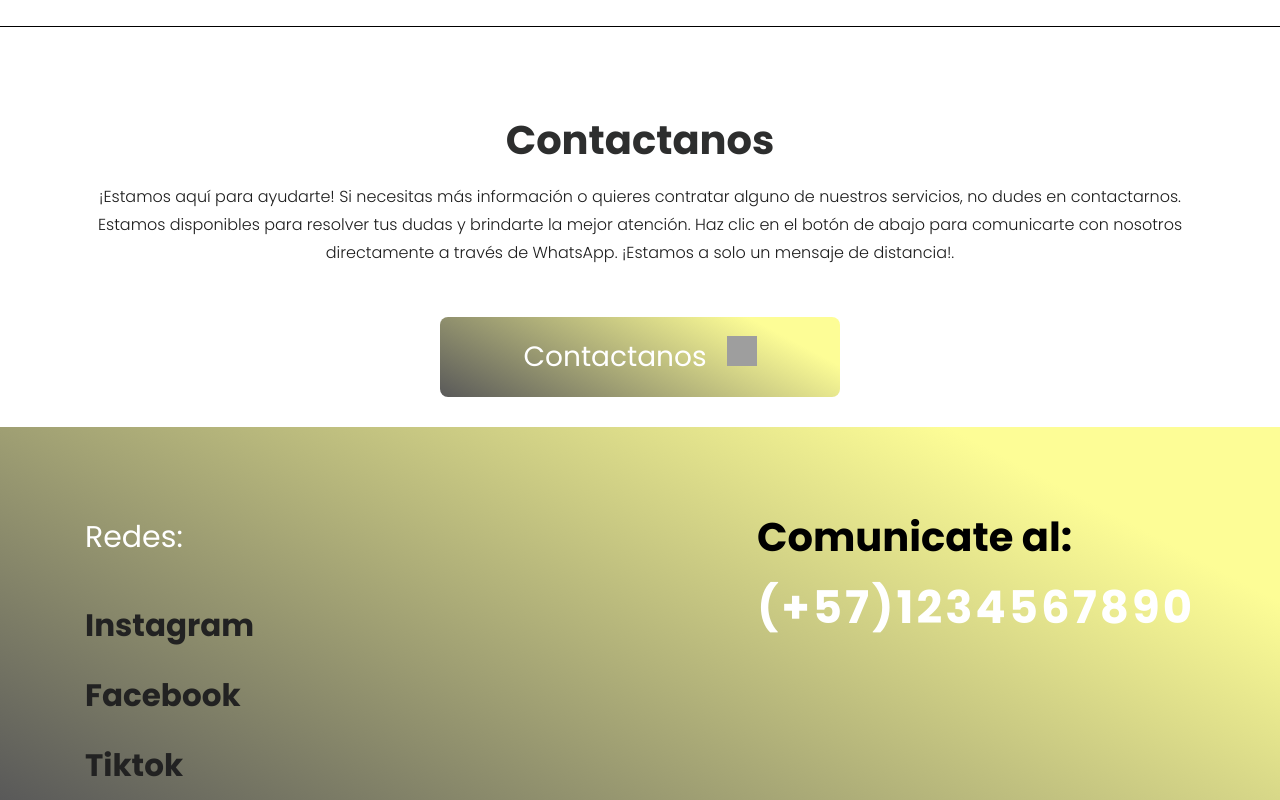
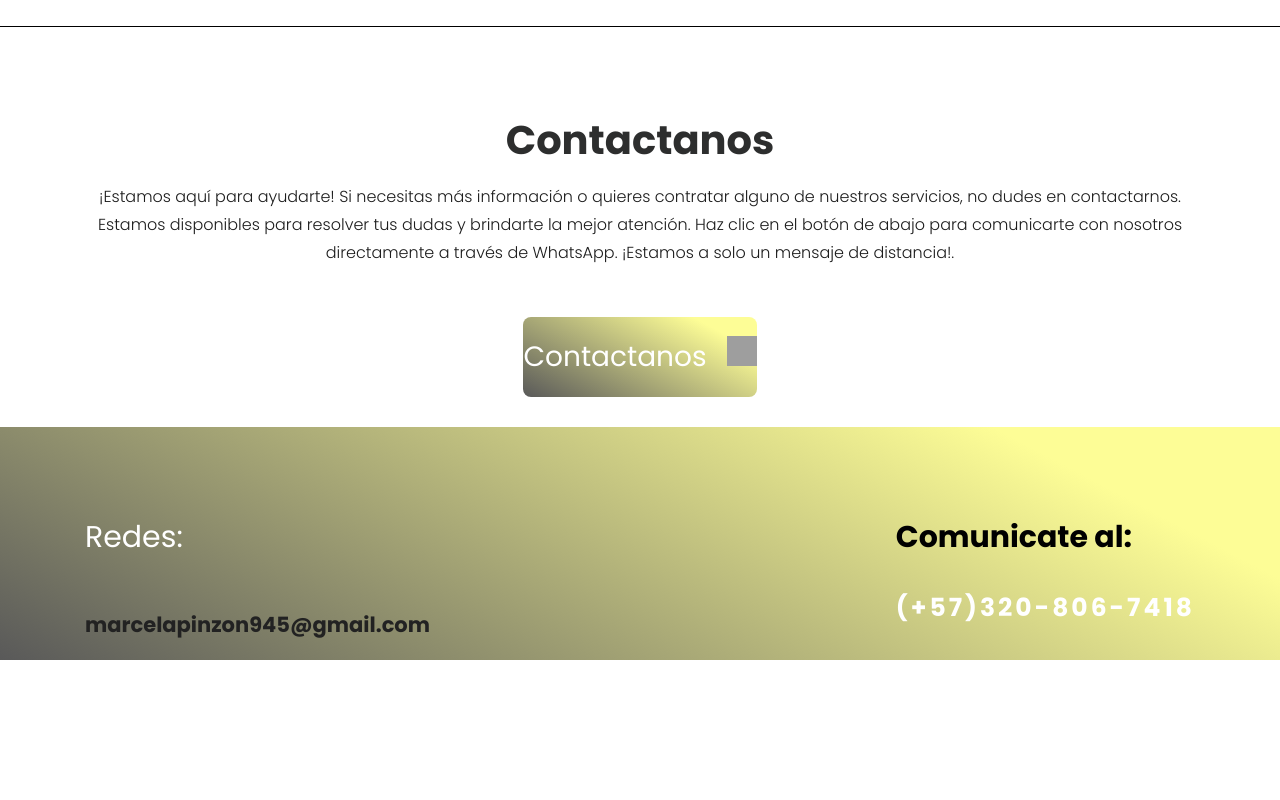
Before and after one commit to digitalpruu/Panaderia_y_pasteleria_milenios_J, a plain HTML site: page index.html in a window 1280 px wide. Shown: the part 1497-2297 px from the top of the page. After the commit the page ends 2157 px from the top, so only its background shows below. Drawn offline with nearby package versions, Linux system fonts and the light colour scheme; grey boxes are pictures that could not be loaded.

Commit message:
Initial commit from script

```diff
--- a/css/responsive.css
+++ b/css/responsive.css
@@ -27,6 +27,12 @@
         flex-direction: column;
         text-align: center;
     }
+    .call_now2 span {
+        font-size: 15px;
+   }
+   .call_now span {
+    font-size: 35px;
+}
 }
 
 @media only screen and (min-width: 769px) and (max-width: 1024px) {
--- a/css/style.css
+++ b/css/style.css
@@ -1291,7 +1291,7 @@ display: block;
 .primary-button{
      background: linear-gradient(207.8deg, #fdfd96 16.69%, #595959 100%);
      border-radius: 8px;
-     width: 400px;
+     max-width: 400px;
      height: 80px;
      font-size: 2em;
      color: white;
@@ -1390,7 +1390,7 @@ padding-bottom: 33px;
 
  }
 .call_now2 span {
-     font-size: 31px;
+     font-size: 21px;
      line-height: 30px;
      font-weight: bold;
      color: #000;
@@ -1405,7 +1405,7 @@ padding-bottom: 33px;
 }
 
 .call_now h3 {
-     font-size: 40px;
+     font-size: 30px;
 line-height: 40px;
 font-weight: 700;
 color: #000;
@@ -1413,7 +1413,7 @@ padding-bottom: 33px;
 
  }
 .call_now span {
-     font-size: 45px;
+     font-size: 25px;
      line-height: 35px;
      font-weight: bold;
      color: #fff;
@@ -1424,3 +1424,7 @@ padding-bottom: 33px;
 .text-img{
      max-width: 700px;
 }
+.button-container a{
+     min-width: 100px;
+     max-width: 400px;
+}
--- a/index.html
+++ b/index.html
@@ -72,7 +72,7 @@
                               <h1>Milenios J</h1>
                               <span>Panaderia<br>
                               <strong class="land_bold">Y pasteleria</strong></span>
-                              <a href="#">Contactanos</a>
+                              <a href="https://wa.link/zpy5ie">Contactanos</a>
                            </div>
                         </div>
                         <div class="col-xl-7 col-lg-7 col-md-7 col-sm-12">
@@ -125,7 +125,7 @@
                </div>
             </div>
             <div class="button-container">
-               <button class="primary-button">Contactanos<span></span></button>
+               <a href="https://wa.link/zpy5ie"><button class="primary-button">Contactanos<span></span></button></a>
             </div>
          </div>
       </div>
@@ -138,15 +138,13 @@
                   <div class="col-md-6">
                      <div class="call_now2">
                         <h3>Redes:</h3>
-                        <span><a href="#">Instagram</a></span>
-                        <span><a href="#">Facebook</a></span>
-                        <span><a href="#">Tiktok</a></span>
+                        <span><a href="#">marcelapinzon945@gmail.com</a></span>
                      </div>
                   </div>
                   <div class="col-md-6">
                      <div class="call_now">
                         <h3>Comunicate al:</h3>
-                        <span>(+57)1234567890</span>
+                        <span>(+57)320-806-7418</span>
                      </div>
                   </div>
                </div>
```
